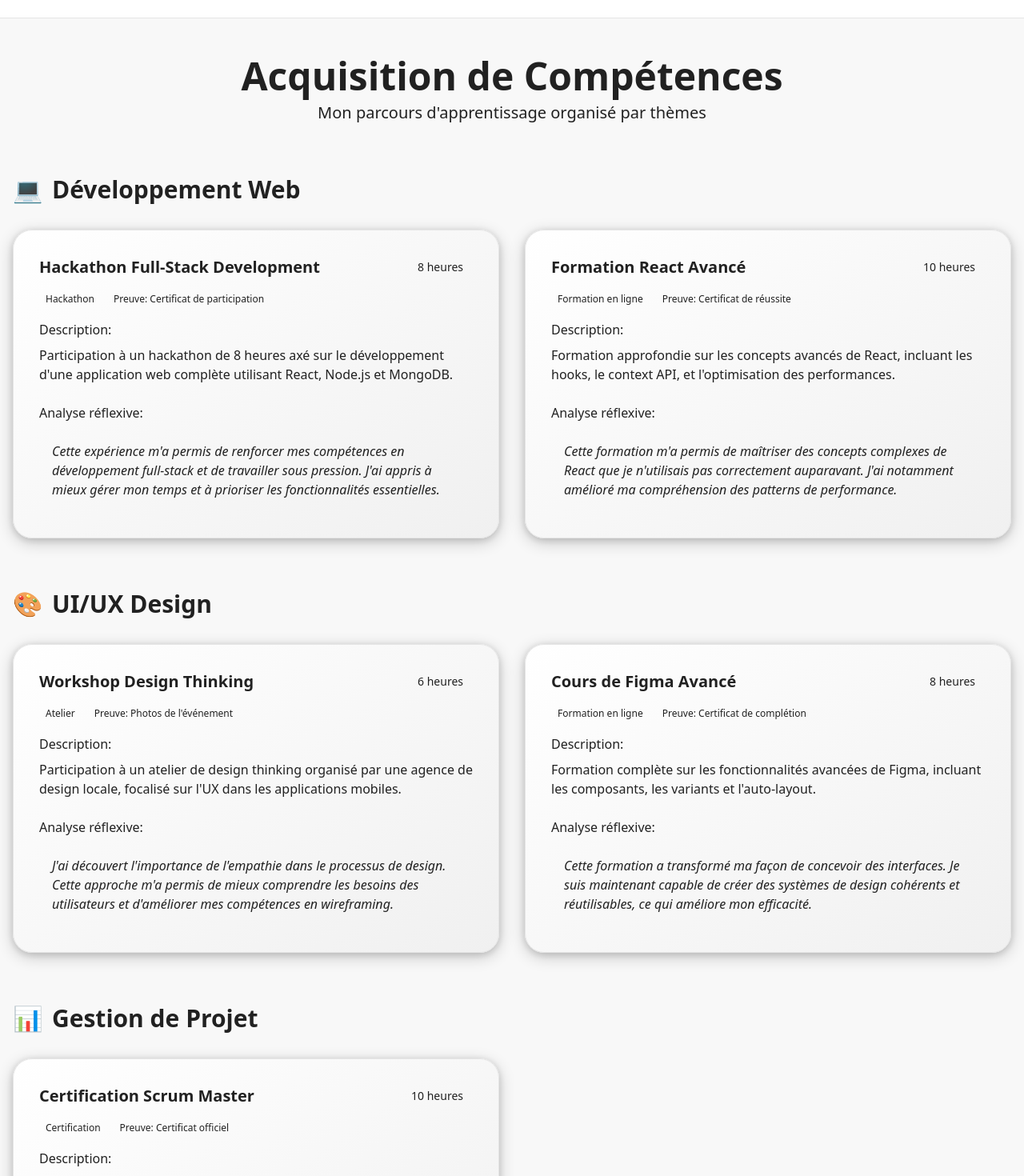
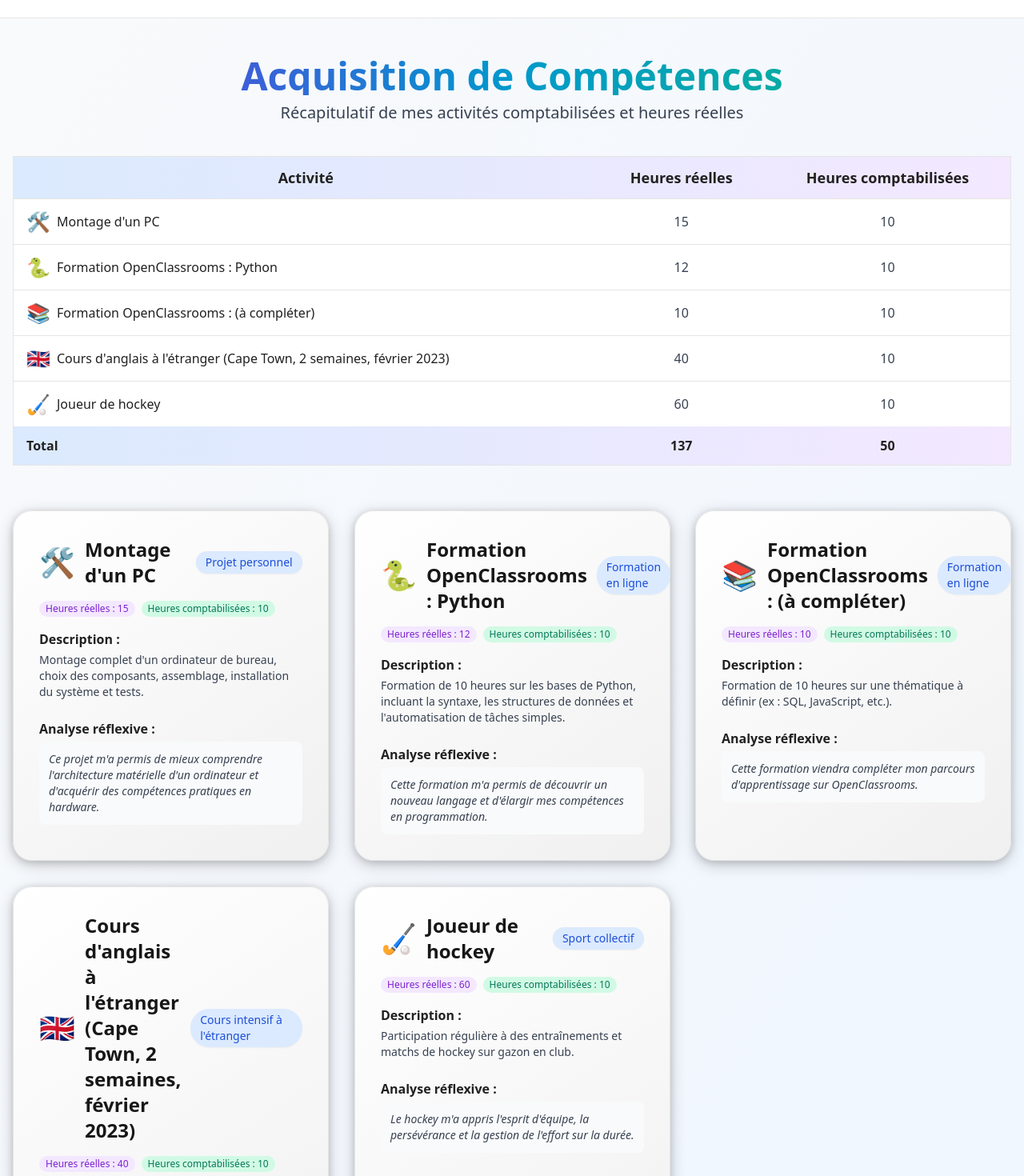
Before and after one commit to leonderyckel/portfolio, a Next.js app: page /competences in a window 1280 px wide. Shown: the part 80-1550 px from the top of the page at 80% size. Built offline with nearby package versions, Linux system fonts and the light colour scheme.

Commit message:
Suppression de l'effet d'ombre sur le titre Acquisition de Compétences

```diff
--- a/src/app/competences/page.tsx
+++ b/src/app/competences/page.tsx
@@ -2,180 +2,138 @@ import Navigation from "@/components/navigation";
 import { Card3D } from "@/components/ui/aceternity/3d-card";
 import Link from "next/link";
 
-export default function CompetencesPage() {
-  const themes = [
+const activities = [
   {
-      id: "developpement",
-      title: "Développement Web",
-      icon: "💻",
-      activities: [
-        {
-          title: "Hackathon Full-Stack Development",
-          hours: 8,
-          type: "Hackathon",
-          proof: "Certificat de participation",
-          description: "Participation à un hackathon de 8 heures axé sur le développement d'une application web complète utilisant React, Node.js et MongoDB.",
-          reflection: "Cette expérience m'a permis de renforcer mes compétences en développement full-stack et de travailler sous pression. J'ai appris à mieux gérer mon temps et à prioriser les fonctionnalités essentielles.",
+    title: "Montage d'un PC",
+    realHours: 15,
+    countedHours: 10,
+    type: "Projet personnel",
+    icon: "🛠️",
+    proof: "Photo du montage",
+    proofLink: "#",
+    description: "Montage complet d'un ordinateur de bureau, choix des composants, assemblage, installation du système et tests.",
+    reflection: "Ce projet m'a permis de mieux comprendre l'architecture matérielle d'un ordinateur et d'acquérir des compétences pratiques en hardware.",
   },
   {
-          title: "Formation React Avancé",
-          hours: 10,
+    title: "Formation OpenClassrooms : Python",
+    realHours: 12,
+    countedHours: 10,
     type: "Formation en ligne",
-          proof: "Certificat de réussite",
-          description: "Formation approfondie sur les concepts avancés de React, incluant les hooks, le context API, et l'optimisation des performances.",
-          reflection: "Cette formation m'a permis de maîtriser des concepts complexes de React que je n'utilisais pas correctement auparavant. J'ai notamment amélioré ma compréhension des patterns de performance.",
-        },
-      ],
+    icon: "🐍",
+    proof: "Certificat OpenClassrooms",
+    proofLink: "#",
+    description: "Formation de 10 heures sur les bases de Python, incluant la syntaxe, les structures de données et l'automatisation de tâches simples.",
+    reflection: "Cette formation m'a permis de découvrir un nouveau langage et d'élargir mes compétences en programmation.",
   },
   {
-      id: "design",
-      title: "UI/UX Design",
-      icon: "🎨",
-      activities: [
-        {
-          title: "Workshop Design Thinking",
-          hours: 6,
-          type: "Atelier",
-          proof: "Photos de l'événement",
-          description: "Participation à un atelier de design thinking organisé par une agence de design locale, focalisé sur l'UX dans les applications mobiles.",
-          reflection: "J'ai découvert l'importance de l'empathie dans le processus de design. Cette approche m'a permis de mieux comprendre les besoins des utilisateurs et d'améliorer mes compétences en wireframing.",
+    title: "Formation OpenClassrooms : (à compléter)",
+    realHours: 10,
+    countedHours: 10,
+    type: "Formation en ligne",
+    icon: "📚",
+    proof: "Certificat OpenClassrooms",
+    proofLink: "#",
+    description: "Formation de 10 heures sur une thématique à définir (ex : SQL, JavaScript, etc.).",
+    reflection: "Cette formation viendra compléter mon parcours d'apprentissage sur OpenClassrooms.",
   },
   {
-          title: "Cours de Figma Avancé",
-          hours: 8,
-          type: "Formation en ligne",
-          proof: "Certificat de complétion",
-          description: "Formation complète sur les fonctionnalités avancées de Figma, incluant les composants, les variants et l'auto-layout.",
-          reflection: "Cette formation a transformé ma façon de concevoir des interfaces. Je suis maintenant capable de créer des systèmes de design cohérents et réutilisables, ce qui améliore mon efficacité.",
-        },
-      ],
+    title: "Cours d'anglais à l'étranger (Cape Town, 2 semaines, février 2023)",
+    realHours: 40,
+    countedHours: 10,
+    type: "Cours intensif à l'étranger",
+    icon: "🇬🇧",
+    proof: "Attestation de l'école de langue",
+    proofLink: "#",
+    description: "Cours d'anglais intensif à Cape Town, Afrique du Sud, pendant 2 semaines en février 2023.",
+    reflection: "Cette expérience immersive m'a permis de progresser rapidement en anglais et de découvrir une nouvelle culture.",
   },
   {
-      id: "gestion",
-      title: "Gestion de Projet",
-      icon: "📊",
-      activities: [
-        {
-          title: "Certification Scrum Master",
-          hours: 10,
-          type: "Certification",
-          proof: "Certificat officiel",
-          description: "Formation et certification Scrum Master, couvrant les principes agiles, les cérémonies Scrum et la facilitation d'équipe.",
-          reflection: "Cette certification m'a donné une compréhension approfondie de la méthodologie Scrum. J'ai appris à faciliter les rituels agiles et à résoudre les obstacles qui empêchent l'équipe d'avancer.",
-        },
-      ],
-    },
-    {
-      id: "communication",
-      title: "Communication",
-      icon: "🗣️",
-      activities: [
-        {
-          title: "Atelier Prise de Parole en Public",
-          hours: 6,
-          type: "Atelier",
-          proof: "Attestation de participation",
-          description: "Participation à un atelier intensif sur la prise de parole en public, avec exercices pratiques et feedback personnalisé.",
-          reflection: "Cet atelier m'a aidé à surmonter ma peur de parler en public. J'ai développé des techniques pour structurer mes présentations et captiver mon audience, compétences essentielles pour ma carrière.",
-        },
-      ],
-    },
-    {
-      id: "informatique",
-      title: "Infrastructure Cloud",
-      icon: "☁️",
-      activities: [
-        {
-          title: "Formation AWS Solutions Architect",
-          hours: 10,
-          type: "Formation en ligne",
-          proof: "Badge de compétence",
-          description: "Formation complète sur l'architecture de solutions sur AWS, incluant EC2, S3, RDS, et les services de networking.",
-          reflection: "Cette formation m'a ouvert les yeux sur les possibilités offertes par le cloud. J'ai acquis une vision plus large de l'architecture d'applications et de l'importance de l'infrastructure scalable.",
-        },
-      ],
-    },
-    {
-      id: "langues",
-      title: "Langues Étrangères",
-      icon: "🌏",
-      activities: [
-        {
-          title: "Immersion Linguistique Anglais",
-          hours: 10,
-          type: "Échange linguistique",
-          proof: "Attestation du programme",
-          description: "Participation à un programme d'immersion linguistique avec des professionnels anglophones du secteur tech.",
-          reflection: "Cette immersion a considérablement amélioré ma fluidité en anglais technique. Je suis maintenant plus à l'aise pour lire la documentation technique et communiquer avec des collègues internationaux.",
-        },
-      ],
+    title: "Joueur de hockey",
+    realHours: 60,
+    countedHours: 10,
+    type: "Sport collectif",
+    icon: "🏑",
+    proof: "Photo ou attestation de club",
+    proofLink: "#",
+    description: "Participation régulière à des entraînements et matchs de hockey sur gazon en club.",
+    reflection: "Le hockey m'a appris l'esprit d'équipe, la persévérance et la gestion de l'effort sur la durée.",
   },
 ];
 
+export default function CompetencesPage() {
+  const totalReal = activities.reduce((acc, a) => acc + a.realHours, 0);
+  const totalCounted = activities.reduce((acc, a) => acc + a.countedHours, 0);
+
   return (
-    <div className="flex flex-col min-h-screen">
+    <div className="flex flex-col min-h-screen bg-gradient-to-br from-gray-50 to-blue-50">
       <Navigation />
-
       <div className="container mx-auto px-4 py-12">
-        <h1 className="text-4xl md:text-5xl font-bold mb-2 text-center">Acquisition de Compétences</h1>
-        <p className="text-xl text-center mb-16 text-foreground/80">
-          Mon parcours d'apprentissage organisé par thèmes
+        <h1 className="text-5xl font-extrabold mb-2 text-center bg-gradient-to-r from-purple-600 via-blue-500 to-emerald-500 bg-clip-text text-transparent">Acquisition de Compétences</h1>
+        <p className="text-xl text-center mb-10 text-gray-700 font-medium">
+          Récapitulatif de mes activités comptabilisées et heures réelles
         </p>
 
-        <div className="space-y-16">
-          {themes.map((theme) => (
-            <section key={theme.id} id={theme.id} className="scroll-mt-20">
-              <div className="flex items-center gap-3 mb-8">
-                <div className="text-3xl">{theme.icon}</div>
-                <h2 className="text-3xl font-bold text-primary">{theme.title}</h2>
+        {/* Tableau récapitulatif */}
+        <div className="overflow-x-auto mb-14">
+          <table className="min-w-full border border-gray-200 rounded-xl shadow-md bg-white">
+            <thead className="bg-gradient-to-r from-blue-100 to-purple-100">
+              <tr>
+                <th className="px-4 py-3 text-lg font-semibold">Activité</th>
+                <th className="px-4 py-3 text-lg font-semibold">Heures réelles</th>
+                <th className="px-4 py-3 text-lg font-semibold">Heures comptabilisées</th>
+              </tr>
+            </thead>
+            <tbody>
+              {activities.map((a, i) => (
+                <tr key={i} className="border-t hover:bg-blue-50/40 transition-colors">
+                  <td className="px-4 py-3 font-medium flex items-center gap-2 text-gray-800">
+                    <span className="text-2xl">{a.icon}</span> {a.title}
+                  </td>
+                  <td className="px-4 py-3 text-center text-gray-700">{a.realHours}</td>
+                  <td className="px-4 py-3 text-center text-gray-700">{a.countedHours}</td>
+                </tr>
+              ))}
+              <tr className="font-bold bg-gradient-to-r from-blue-100 to-purple-100">
+                <td className="px-4 py-3">Total</td>
+                <td className="px-4 py-3 text-center">{totalReal}</td>
+                <td className="px-4 py-3 text-center">{totalCounted}</td>
+              </tr>
+            </tbody>
+          </table>
         </div>
 
-              <div className="grid grid-cols-1 lg:grid-cols-2 gap-8">
-                {theme.activities.map((activity, index) => (
-                  <Card3D key={index} className="bg-background/50 p-8 rounded-xl border border-foreground/10">
-                    <div className="flex justify-between items-start mb-4">
-                      <h3 className="text-xl font-bold">{activity.title}</h3>
-                      <span className="px-3 py-1 bg-primary/10 text-primary rounded-full text-sm font-medium">
-                        {activity.hours} heures
+        {/* Cards détaillées */}
+        <div className="grid grid-cols-1 md:grid-cols-2 lg:grid-cols-3 gap-8">
+          {activities.map((a, i) => (
+            <Card3D key={i} className="bg-white/90 p-8 rounded-2xl border border-gray-200 shadow-lg hover:shadow-2xl transition-all duration-300 flex flex-col gap-2">
+              <div className="flex items-center gap-3 mb-2">
+                <span className="text-4xl">{a.icon}</span>
+                <h3 className="text-2xl font-bold text-gray-900 flex-1">{a.title}</h3>
+                <span className="px-3 py-1 bg-blue-100 text-blue-700 rounded-full text-sm font-medium shadow-sm">
+                  {a.type}
                 </span>
               </div>
-
-                    <div className="flex flex-wrap gap-2 mb-4">
-                      <span className="px-2 py-0.5 bg-secondary/10 text-secondary rounded-full text-xs">
-                        {activity.type}
+              <div className="flex flex-wrap gap-2 mb-2">
+                <span className="px-2 py-0.5 bg-purple-100 text-purple-700 rounded-full text-xs">
+                  Heures réelles : {a.realHours}
                 </span>
-                      <span className="px-2 py-0.5 bg-accent/10 text-accent rounded-full text-xs">
-                        Preuve: {activity.proof}
+                <span className="px-2 py-0.5 bg-emerald-100 text-emerald-700 rounded-full text-xs">
+                  Heures comptabilisées : {a.countedHours}
                 </span>
               </div>
-
-                    <div className="mb-6">
-                      <h4 className="font-medium mb-2">Description:</h4>
-                      <p className="text-foreground/80">{activity.description}</p>
+              <div className="mb-4">
+                <h4 className="font-semibold mb-1 text-gray-800">Description :</h4>
+                <p className="text-gray-700 text-sm">{a.description}</p>
               </div>
-
               <div>
-                      <h4 className="font-medium mb-2">Analyse réflexive:</h4>
-                      <div className="bg-foreground/5 p-4 rounded-lg">
-                        <p className="text-foreground/90 italic">{activity.reflection}</p>
+                <h4 className="font-semibold mb-1 text-gray-800">Analyse réflexive :</h4>
+                <div className="bg-gray-50 p-3 rounded-lg">
+                  <p className="text-gray-700 italic text-sm">{a.reflection}</p>
                 </div>
               </div>
             </Card3D>
           ))}
         </div>
-            </section>
-          ))}
-        </div>
-
-        <div className="mt-16 p-8 bg-background/50 rounded-xl border border-foreground/10">
-          <h2 className="text-2xl font-bold mb-6 text-primary">Importance de l'Apprentissage Continu</h2>
-          <p className="mb-4">
-            Dans un domaine aussi dynamique que le développement web, l'apprentissage continu est essentiel pour rester compétitif et pertinent. Chaque activité d'acquisition de compétences que j'entreprends est soigneusement choisie pour compléter mon profil professionnel et m'aider à atteindre mes objectifs de carrière.
-          </p>
-          <p>
-            Mon approche consiste à diversifier mes sources d'apprentissage et à équilibrer les compétences techniques et non techniques. Je crois fermement que cette polyvalence est un atout majeur dans l'environnement professionnel actuel, qui valorise autant l'expertise technique que les "soft skills".
-          </p>
-        </div>
       </div>
     </div>
   );
```
Lines whose indentation alone changed are shown as unchanged.
